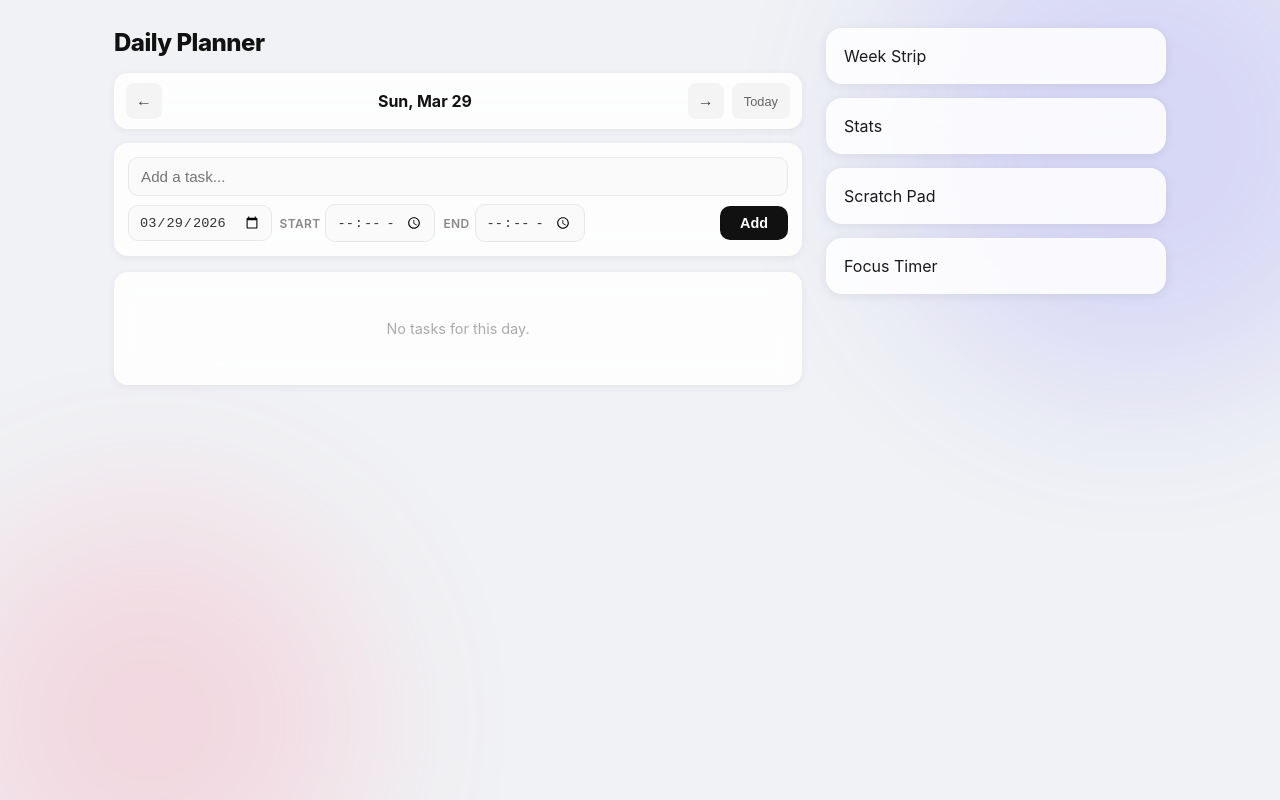
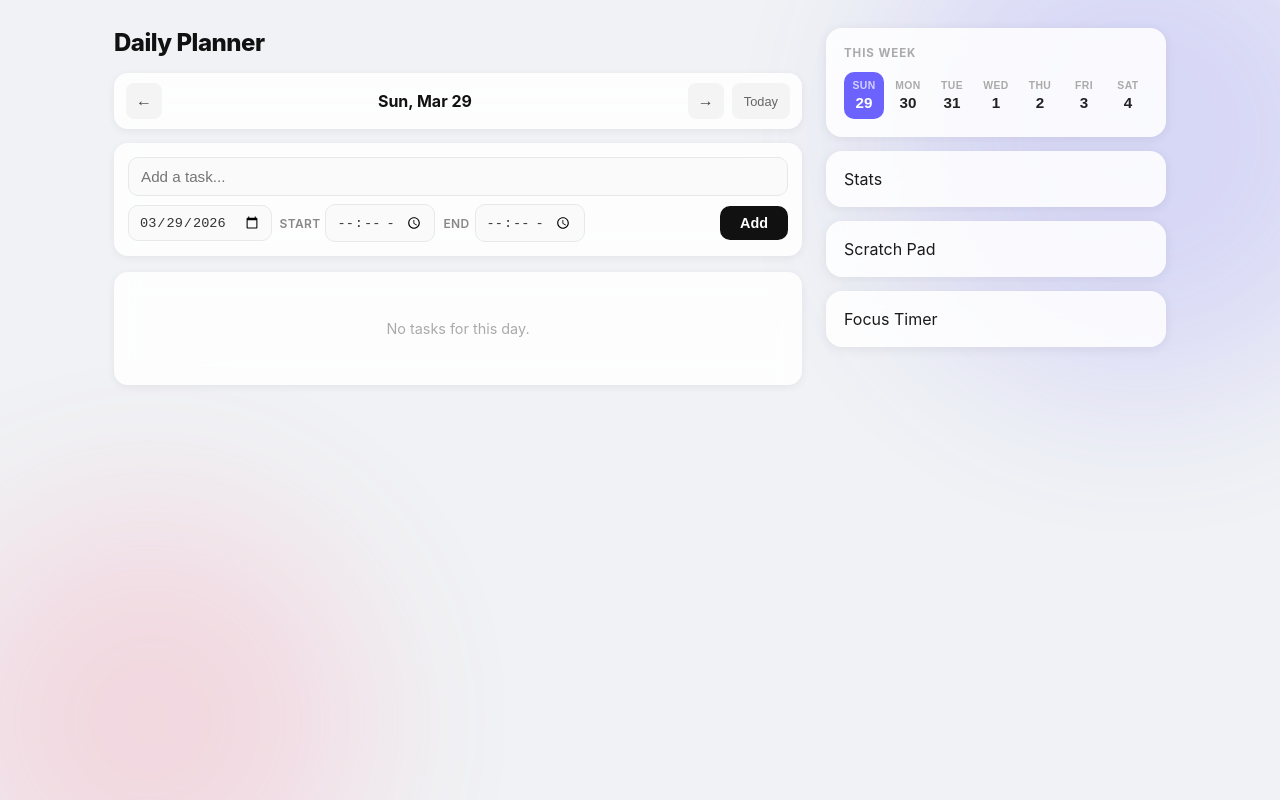
Before and after one commit to SKYDARTIST/daily-planner, a React (Vite) app: page / in a window 1280 px wide. Built offline with nearby package versions, Linux system fonts and the light colour scheme.

Commit message:
feat: add WeekStrip component

```diff
--- a/src/App.css
+++ b/src/App.css
@@ -361,3 +361,66 @@
   .time-label span { display: none; }
   .task-form button[type="submit"] { width: 100%; margin-left: 0; }
 }
+
+/* ── Week Strip ──────────────────────────────────── */
+.week-days {
+  display: grid;
+  grid-template-columns: repeat(7, 1fr);
+  gap: 4px;
+}
+
+.week-day {
+  display: flex;
+  flex-direction: column;
+  align-items: center;
+  gap: 3px;
+  padding: 8px 4px;
+  border: none;
+  border-radius: 10px;
+  background: transparent;
+  cursor: pointer;
+  transition: background 0.15s;
+}
+
+.week-day:hover { background: #f4f4f4; }
+
+.week-day.selected {
+  background: #6c63ff;
+  color: #fff;
+}
+
+.week-day.today:not(.selected) .week-day-num {
+  color: #6c63ff;
+  font-weight: 700;
+}
+
+.week-day-name {
+  font-size: 0.65rem;
+  font-weight: 600;
+  text-transform: uppercase;
+  color: #aaa;
+  letter-spacing: 0.04em;
+}
+
+.week-day.selected .week-day-name { color: rgba(255,255,255,0.7); }
+
+.week-day-num {
+  font-size: 0.95rem;
+  font-weight: 600;
+  color: #222;
+}
+
+.week-day.selected .week-day-num { color: #fff; }
+
+.week-day-count {
+  font-size: 0.6rem;
+  background: #ff6584;
+  color: #fff;
+  border-radius: 99px;
+  padding: 1px 5px;
+  font-weight: 700;
+  min-width: 16px;
+  text-align: center;
+}
+
+.week-day.selected .week-day-count { background: rgba(255,255,255,0.35); }
--- a/src/components/WeekStrip.jsx
+++ b/src/components/WeekStrip.jsx
@@ -1 +1,57 @@
-export default function WeekStrip() { return <div className="sidebar-card"><p>Week Strip</p></div> }
+const DAY_NAMES = ['Sun', 'Mon', 'Tue', 'Wed', 'Thu', 'Fri', 'Sat']
+
+function getWeekDates(dateStr) {
+  const [y, m, d] = dateStr.split('-').map(Number)
+  const date = new Date(y, m - 1, d)
+  const day = date.getDay()
+  return Array.from({ length: 7 }, (_, i) => {
+    const nd = new Date(y, m - 1, d - day + i)
+    const yy = nd.getFullYear()
+    const mm = String(nd.getMonth() + 1).padStart(2, '0')
+    const dd = String(nd.getDate()).padStart(2, '0')
+    return `${yy}-${mm}-${dd}`
+  })
+}
+
+function todayStr() {
+  const d = new Date()
+  return `${d.getFullYear()}-${String(d.getMonth()+1).padStart(2,'0')}-${String(d.getDate()).padStart(2,'0')}`
+}
+
+export default function WeekStrip({ selectedDate, tasks, onSelectDate }) {
+  const weekDates = getWeekDates(selectedDate)
+  const today = todayStr()
+
+  const countByDate = tasks.reduce((acc, t) => {
+    acc[t.date] = (acc[t.date] || 0) + 1
+    return acc
+  }, {})
+
+  return (
+    <div className="sidebar-card week-strip">
+      <h3>This Week</h3>
+      <div className="week-days">
+        {weekDates.map(date => {
+          const [,, dd] = date.split('-')
+          const [yy, mm, day] = date.split('-').map(Number)
+          const dayIdx = new Date(yy, mm - 1, day).getDay()
+          const count = countByDate[date] || 0
+          const isSelected = date === selectedDate
+          const isToday = date === today
+
+          return (
+            <button
+              key={date}
+              className={`week-day${isSelected ? ' selected' : ''}${isToday ? ' today' : ''}`}
+              onClick={() => onSelectDate(date)}
+            >
+              <span className="week-day-name">{DAY_NAMES[dayIdx]}</span>
+              <span className="week-day-num">{parseInt(dd)}</span>
+              {count > 0 && <span className="week-day-count">{count}</span>}
+            </button>
+          )
+        })}
+      </div>
+    </div>
+  )
+}
```
Also changed, not shown: 1 other file (tests, documents, lock files or other folders).
